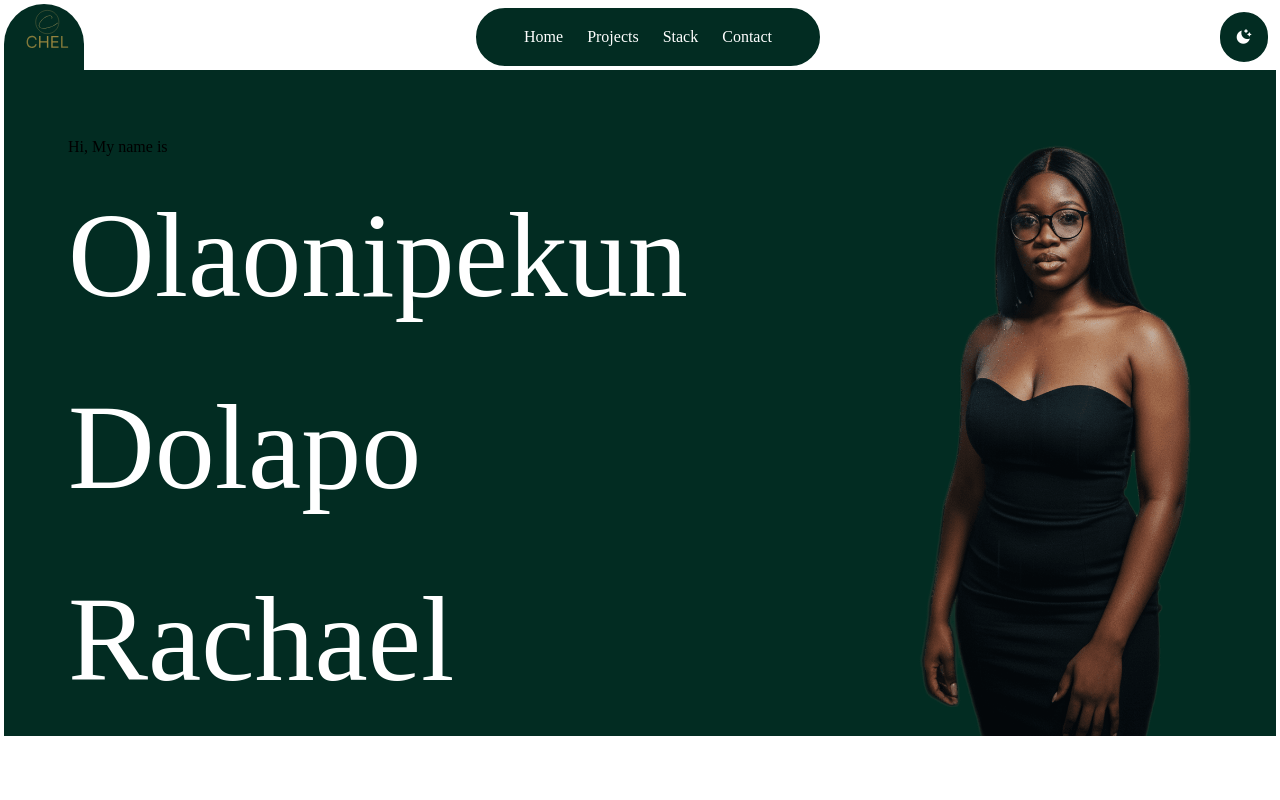
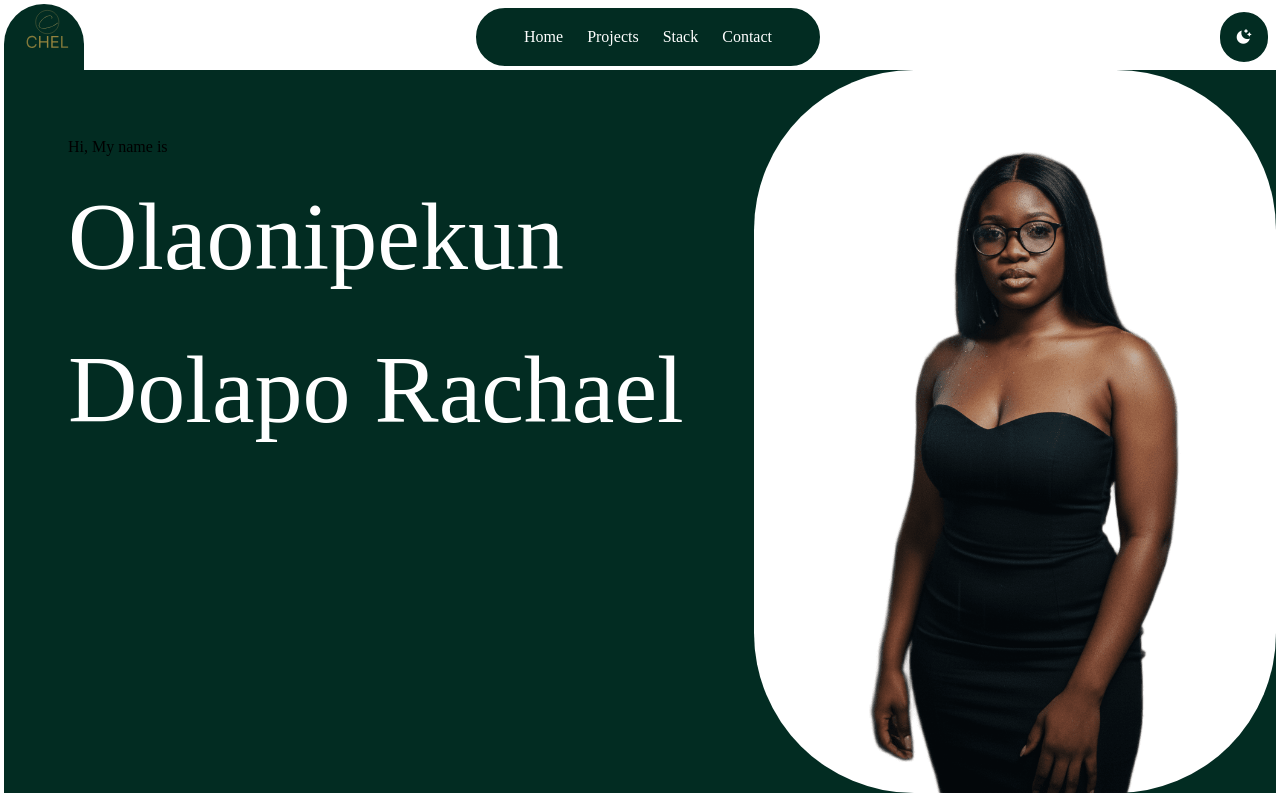
Before and after one commit to Lovethrech/my-main-portfolio, a Vue app: page / in a window 1280 px wide. Built offline with nearby package versions, Linux system fonts and the light colour scheme.

Commit message:
working on the hero components.

```diff
--- a/src/components/hero/HeroTextCtn.vue
+++ b/src/components/hero/HeroTextCtn.vue
@@ -13,6 +13,6 @@
 <style scoped>
 .hero-textauthor-name{
     color: #ffffff;
-    font-size: 15vh;
+    font-size: 12vh;
 }
 </style>
--- a/src/components/hero/HeroUserProfileImage.vue
+++ b/src/components/hero/HeroUserProfileImage.vue
@@ -6,7 +6,8 @@
 
 <style scoped>
 .hero-user-profile-image-ctn{
-
+    background-color: var(--bg-color);
+    border-radius:20vh;
 }
 .hero-user-profile-image-ctn img {
     width: 100%;
```
